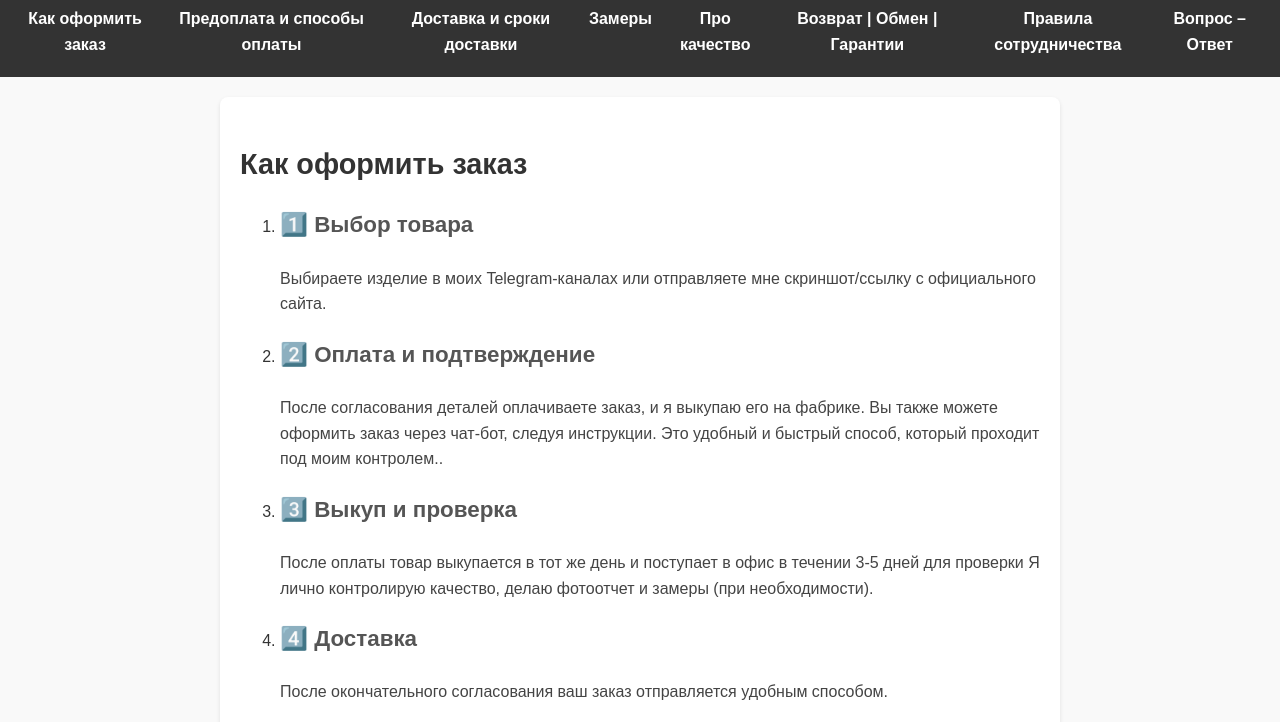
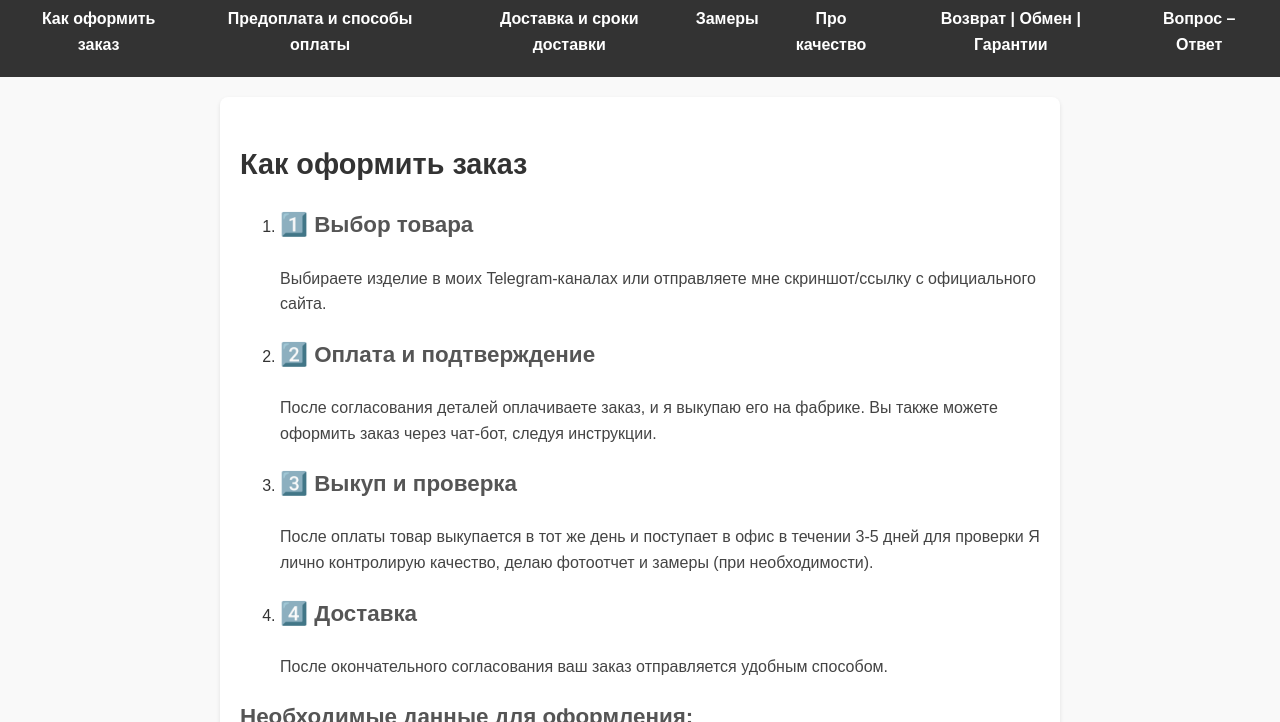
Before and after one commit to JudziStore/JudziStore.github.io, a plain HTML site: page index.html in a window 1280 px wide. Shown: the part 65-787 px from the top of the page. Drawn offline with Linux system fonts and the light colour scheme.

Commit message:
Update index.html

```diff
--- a/index.html
+++ b/index.html
@@ -20,7 +20,6 @@
                 <li><a href="#measurements">Замеры</a></li>
                 <li><a href="#quality">Про качество</a></li>
                 <li><a href="#refund">Возврат | Обмен | Гарантии</a></li>
-                <li><a href="#cooperation">Правила сотрудничества</a></li>
                 <li><a href="#faq">Вопрос – Ответ</a></li>
             </ul>
         </nav>
@@ -38,8 +37,7 @@
                 <li>
                     <h3>2️⃣ Оплата и подтверждение</h3>
                     <p>После согласования деталей оплачиваете заказ, и я выкупаю его на фабрике.
-                        Вы также можете оформить заказ через чат-бот, следуя инструкции. Это удобный и быстрый способ,
-                        который проходит под моим контролем..</p>
+                        Вы также можете оформить заказ через чат-бот, следуя инструкции.</p>
                 </li>
                 <li>
                     <h3>3️⃣ Выкуп и проверка</h3>
```
